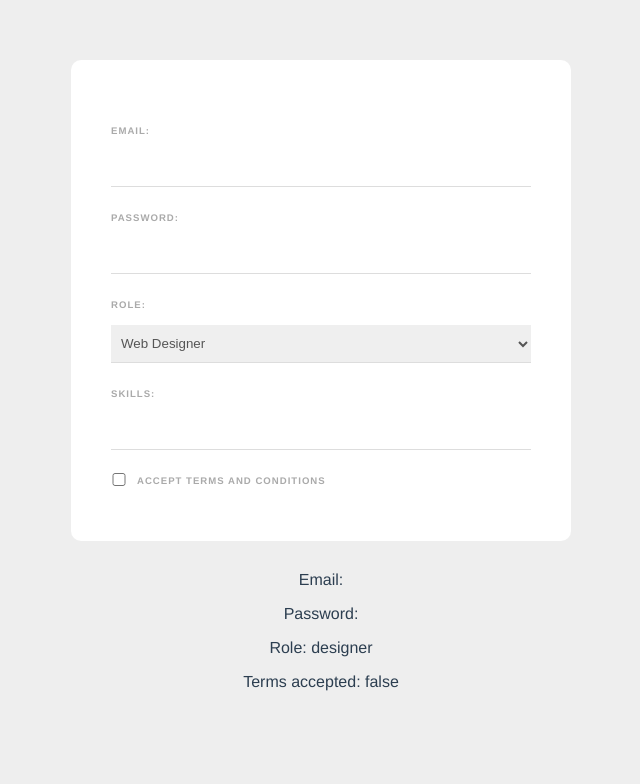
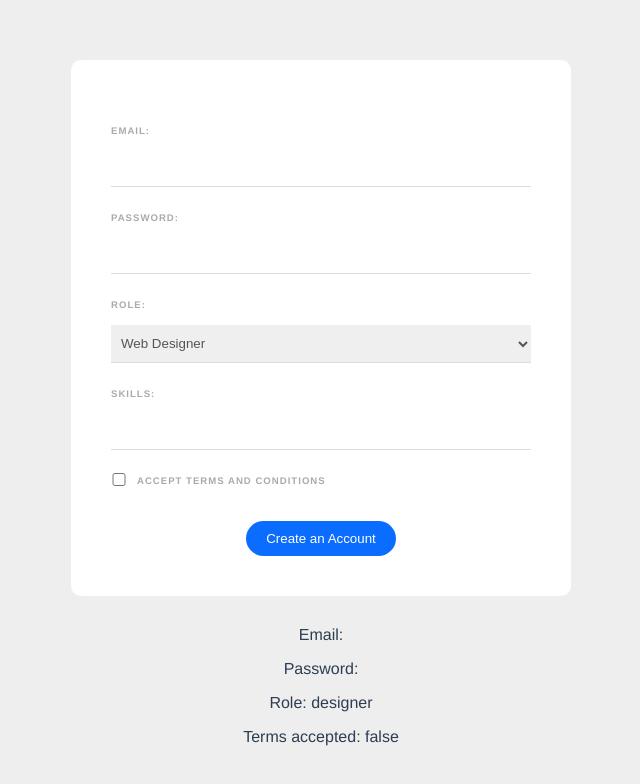
Before and after one commit to lbertoncello/vue-web-form, a Vue app: page / in a window 1280 px wide. Shown: the top 784 px of the page, without its empty margins (319-959 px from the left). Built offline with nearby package versions, Linux system fonts and the light colour scheme.

Commit message:
feat(SignupForm): add submit handler

```diff
--- a/src/components/SignupForm.vue
+++ b/src/components/SignupForm.vue
@@ -1,5 +1,5 @@
 <template>
-  <form>
+  <form @submit.prevent="handleSubmit">
     <label>Email: </label>
     <!--
       v-model creates a two-way data binding between the input field and the given data attribute.
@@ -10,6 +10,7 @@
 
     <label>Password: </label>
     <input type="password" required v-model="password">
+    <div v-if="passwordError" class="error">{{ passwordError }}</div>
 
     <label>Role:</label>
     <select v-model="role">
@@ -30,6 +31,10 @@
       <label>Accept terms and conditions</label>
     </div>
 
+    <div class="submit">
+      <button>Create an Account</button>
+    </div>
+
   </form>
 
   <p>Email: {{ email }}</p>
@@ -47,7 +52,8 @@
       role: 'designer',
       terms: false,
       tempSkill: '',
-      skills: []
+      skills: [],
+      passwordError: ''
     }
   },
   methods: {
@@ -61,6 +67,25 @@
     },
     deleteSkill(skill) {
       this.skills = this.skills.filter((item) => item !== skill)
+    },
+    handleSubmit() {
+      this.validatePassword()
+      if(this.isFormValid()) this.logValues()
+    },
+    validatePassword() {
+      this.passwordError = this.password.length > 5 ?
+        '' : 'Password must be at least 6 chars long'
+      console.log(this.passwordError)
+    },
+    isFormValid() {
+      return this.password.length > 5
+    },
+    logValues() {
+      console.log('email: ' + this.email)
+      console.log('password: ' + this.password)
+      console.log('role: ' + this.role)
+      console.log('skills: ' + this.skills)
+      console.log('terms accepted: ' + this.terms)
     }
   }
 }
@@ -112,4 +137,21 @@
     color: #777;
     cursor: pointer;
   }
+  button {
+    background: #0b6dff;
+    border: 0;
+    padding: 10px 20px;
+    margin-top: 20px;
+    color: white;
+    border-radius: 20px;
+  }
+  .submit {
+    text-align: center;
+  }
+  .error {
+    color: #ff0062;
+    margin-top: 10px;
+    font-size: 0.8em;
+    font-weight: bold;
+  }
 </style>
```
